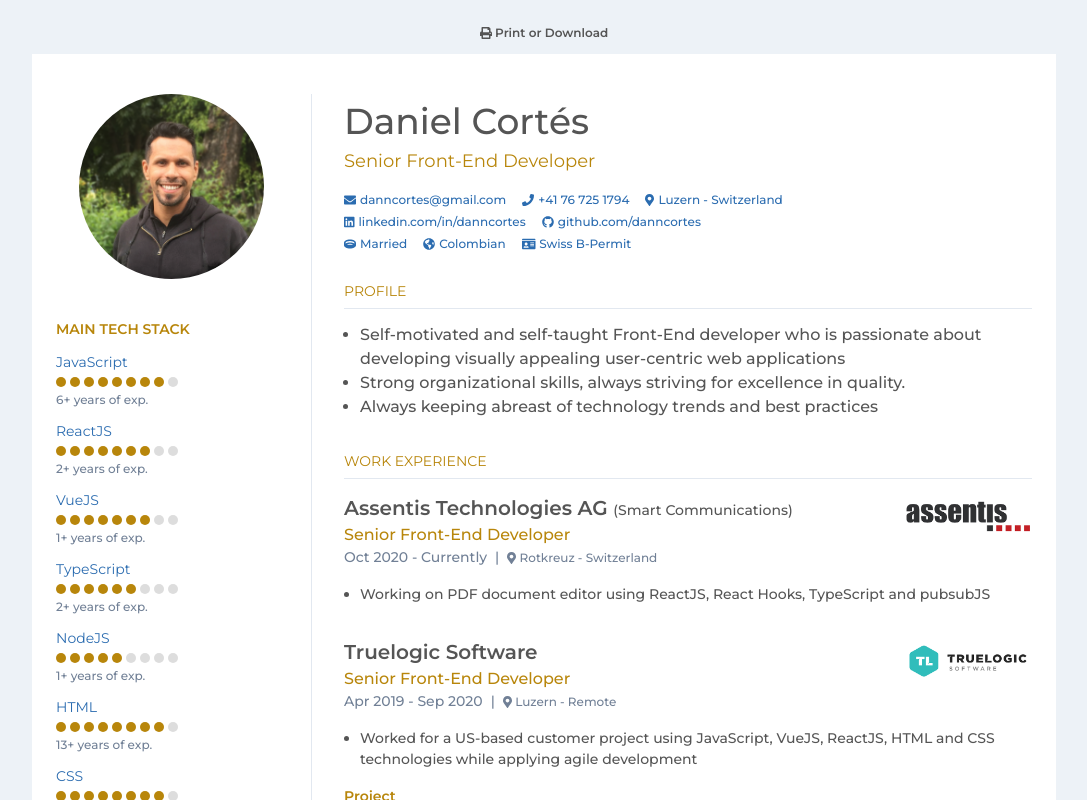
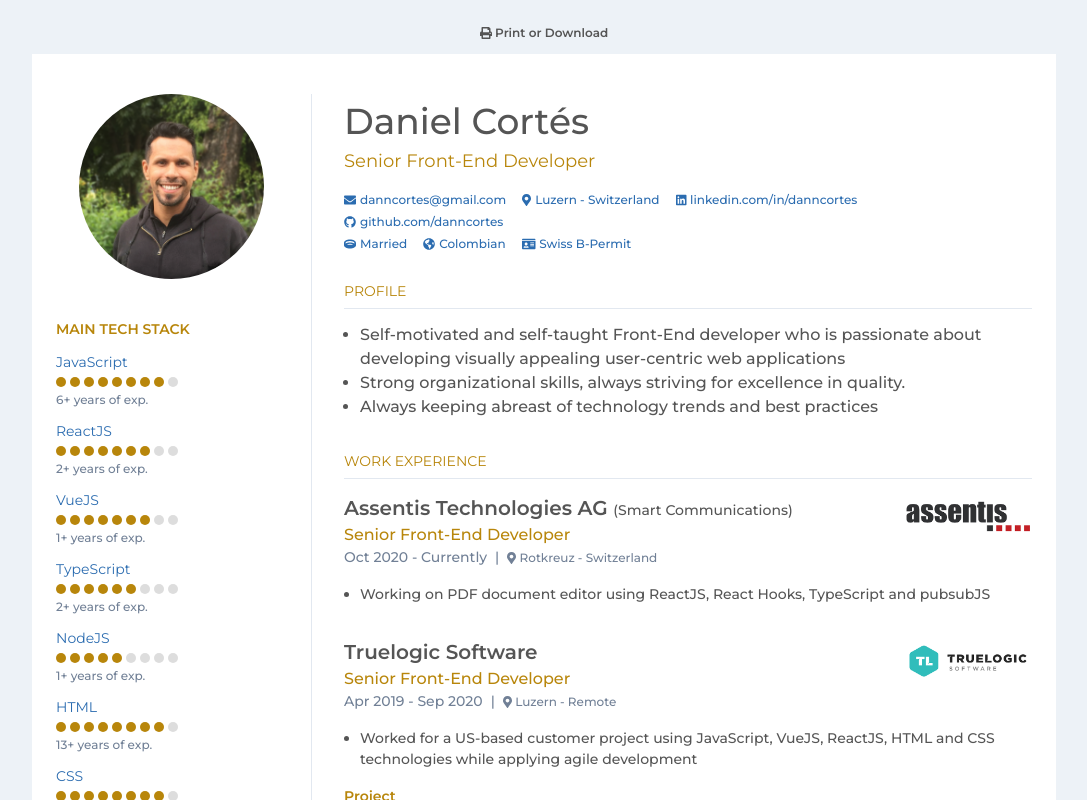
Before and after one commit to danncortes/danncortes, a React app: page / in a window 1280 px wide. Shown: the top 800 px of the page, without its empty margins (96-1183 px from the left). Built offline with nearby package versions, Linux system fonts and the light colour scheme; the HTML template or start-up script is replaced by a standard one.

Commit message:
Update resume-mock.js

```diff
--- a/src/components/Resume/resume-mock.js
+++ b/src/components/Resume/resume-mock.js
@@ -12,14 +12,6 @@ export default {
       link: true,
       type: 'email',
       icon: ['fas', 'envelope']
-    },
-    {
-      title: 'Phone',
-      label: '+41 76 725 1794',
-      value: '+41 76 725 1794',
-      link: false,
-      type: 'phone',
-      icon: ['fas', 'phone']
     },
     {
       title: 'Location',
```
